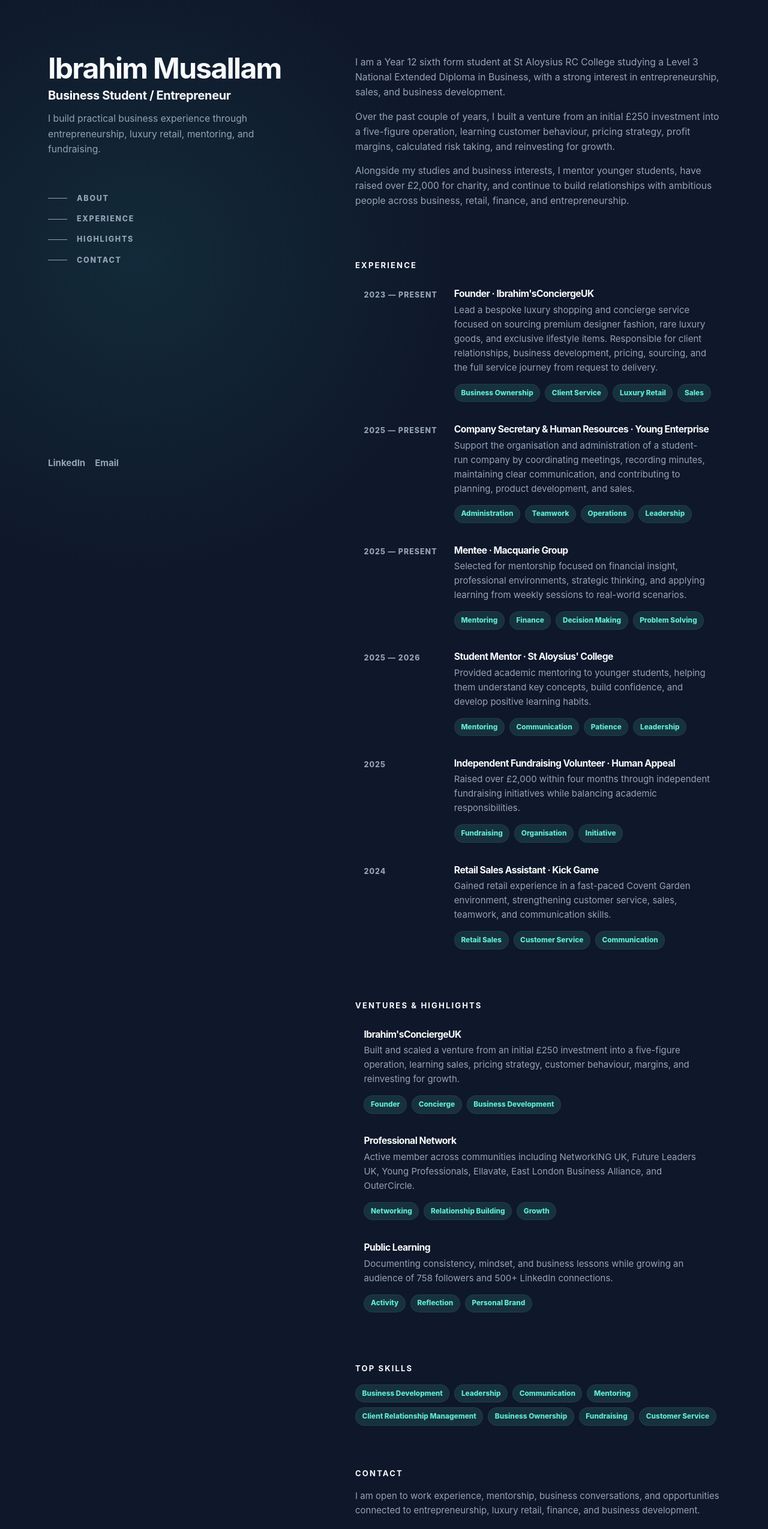
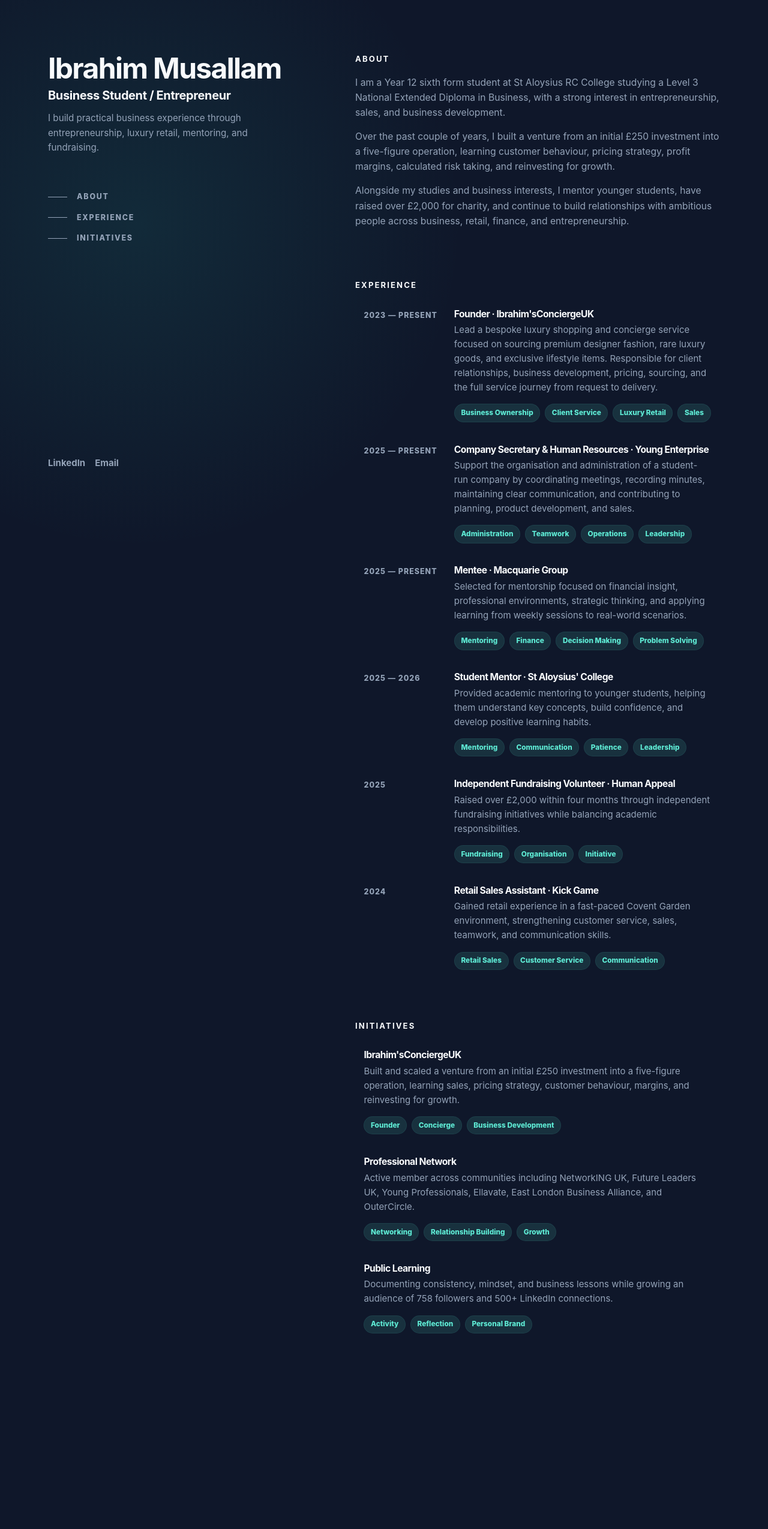
Before and after one commit to ibrahimmusallam10/Ibrahim-sConciergeUK, a React (Vite) app: page / in a window 1280 px wide. Shown: the top 2549 px of the page at 60% size. After the commit the page ends 2326 px from the top, so only its background shows below. Built offline with nearby package versions, Linux system fonts and the light colour scheme.

Commit message:
style: align section structure with reference

```diff
--- a/src/App.tsx
+++ b/src/App.tsx
@@ -43,7 +43,7 @@ const experiences = [
   }
 ]
 
-const highlights = [
+const initiatives = [
   {
     title: "Ibrahim'sConciergeUK",
     description:
@@ -69,17 +69,6 @@ const links = [
   { label: 'Email', href: 'mailto:you@example.com' }
 ]
 
-const skills = [
-  'Business Development',
-  'Leadership',
-  'Communication',
-  'Mentoring',
-  'Client Relationship Management',
-  'Business Ownership',
-  'Fundraising',
-  'Customer Service'
-]
-
 export default function App() {
   return (
     <main className="site-shell">
@@ -94,8 +83,7 @@ export default function App() {
           <nav className="side-nav" aria-label="Page sections">
             <a href="#about"><span />About</a>
             <a href="#experience"><span />Experience</a>
-            <a href="#highlights"><span />Highlights</a>
-            <a href="#contact"><span />Contact</a>
+            <a href="#initiatives"><span />Initiatives</a>
           </nav>
         </div>
 
@@ -108,7 +96,7 @@ export default function App() {
 
       <section className="content">
         <section id="about" className="section-block">
-          <h2 className="mobile-section-heading">About</h2>
+          <h2>About</h2>
           <div className="copy">
             <p>
               I am a Year 12 sixth form student at St Aloysius RC College studying a Level 3 National Extended Diploma
@@ -147,10 +135,10 @@ export default function App() {
           </div>
         </section>
 
-        <section id="highlights" className="section-block">
-          <h2>Ventures & Highlights</h2>
+        <section id="initiatives" className="section-block">
+          <h2>Initiatives</h2>
           <div className="item-list">
-            {highlights.map((item) => (
+            {initiatives.map((item) => (
               <article className="feature-item" key={item.title}>
                 <h3>{item.title}</h3>
                 <p>{item.description}</p>
@@ -163,24 +151,6 @@ export default function App() {
             ))}
           </div>
         </section>
-
-        <section className="section-block">
-          <h2>Top Skills</h2>
-          <div className="tag-list skill-list">
-            {skills.map((skill) => (
-              <span key={skill}>{skill}</span>
-            ))}
-          </div>
-        </section>
-
-        <section id="contact" className="section-block contact-block">
-          <h2>Contact</h2>
-          <p>
-            I am open to work experience, mentorship, business conversations, and opportunities connected to
-            entrepreneurship, luxury retail, finance, and business development.
-          </p>
-          <a className="text-link" href="mailto:you@example.com">you@example.com</a>
-        </section>
       </section>
     </main>
   )
--- a/src/styles.css
+++ b/src/styles.css
@@ -82,7 +82,7 @@ h3 {
 h1 {
   max-width: 430px;
   margin-bottom: 0.6rem;
-  font-size: clamp(2.15rem, 4vw, 3rem);
+  font-size: clamp(2rem, 4vw, 3rem);
 }
 
 .intro-title {
@@ -109,7 +109,7 @@ h3 {
 .intro-role {
   max-width: 360px;
   color: var(--muted);
-  font-size: 0.98rem;
+  font-size: 0.95rem;
 }
 
 .side-nav {
@@ -182,7 +182,8 @@ h3 {
 }
 
 .copy p,
-.contact-block p {
+.resume-item p,
+.feature-item p {
   margin-bottom: 0.95rem;
 }
 
@@ -224,8 +225,7 @@ h3 {
 }
 
 .resume-item p,
-.feature-item p,
-.contact-block p {
+.feature-item p {
   color: var(--muted);
 }
 
@@ -254,18 +254,6 @@ h3 {
   font-weight: 800;
 }
 
-.skill-list {
-  margin-top: 0;
-}
-
-.contact-block {
-  padding-bottom: 4rem;
-}
-
-.mobile-section-heading {
-  display: none;
-}
-
 @media (max-width: 920px) {
   .site-shell {
     display: block;
@@ -290,10 +278,6 @@ h3 {
 
   .content {
     gap: 4.25rem;
-  }
-
-  .mobile-section-heading {
-    display: block;
   }
 }
 
```
